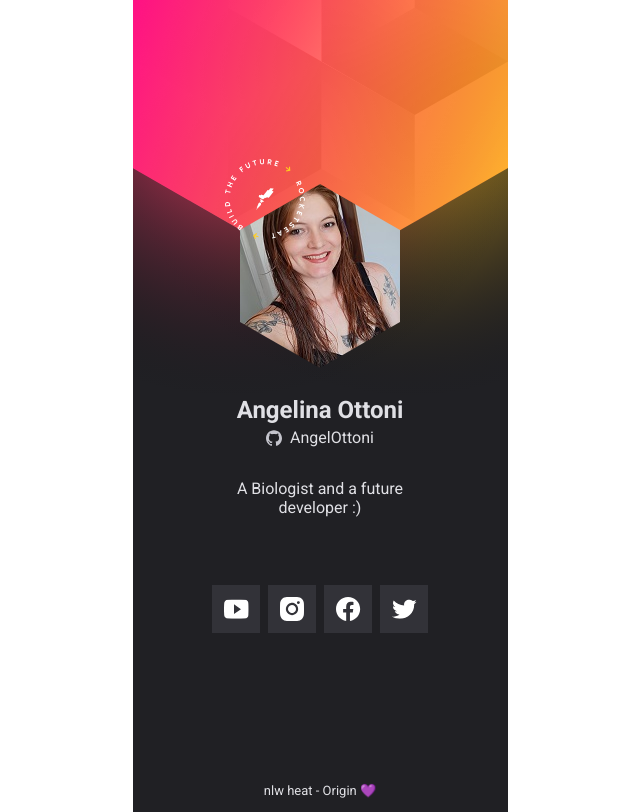
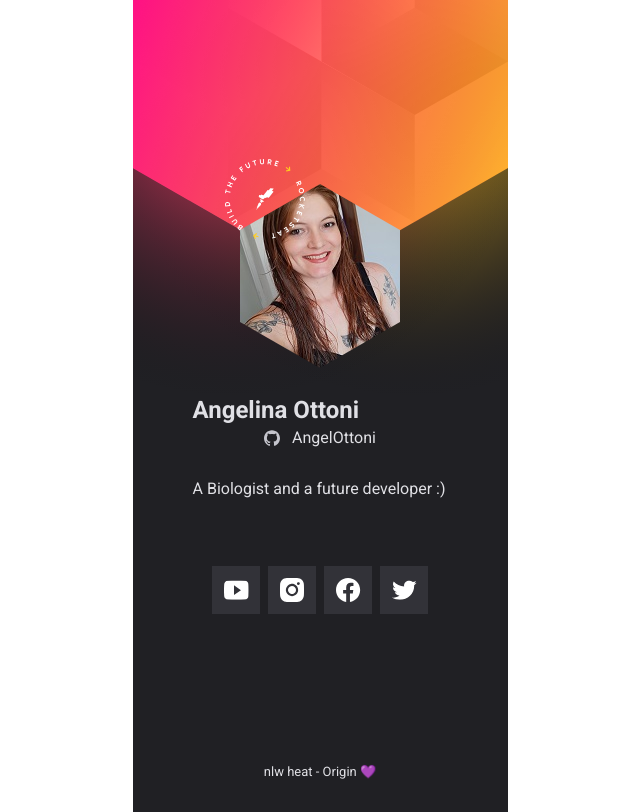
Before and after one commit to AngelOttoni/nlw-heat-origin, a plain HTML site: page index.html in a window 1280 px wide. Shown: the whole page, without its empty margins (320-960 px from the left). Drawn offline with Linux system fonts and the light colour scheme.

Commit message:
container, h1, a, p update

```diff
--- a/style.css
+++ b/style.css
@@ -25,7 +25,7 @@ height: 812px;
 }
 
 .container {
-  max-width: 190px;
+  max-width: 255px;
   margin-left: auto;
   margin-right: auto;
   color: var(--grey);
@@ -54,7 +54,6 @@ height: 812px;
 h1 {
   font-size: 1.5rem;
   margin-top: 1.5rem;
-  text-align: center;
 }
 
 a {
@@ -62,14 +61,13 @@ a {
   text-decoration: none;
   margin-top: 0.25rem;
   display: flex;
-  gap: 0.50rem;
+  gap: 0.75rem;
   justify-content: center;
   align-items: center;
 }
 
 p {
   margin-top: 2rem;
-  text-align: center;
 }
 
 ul {
```
